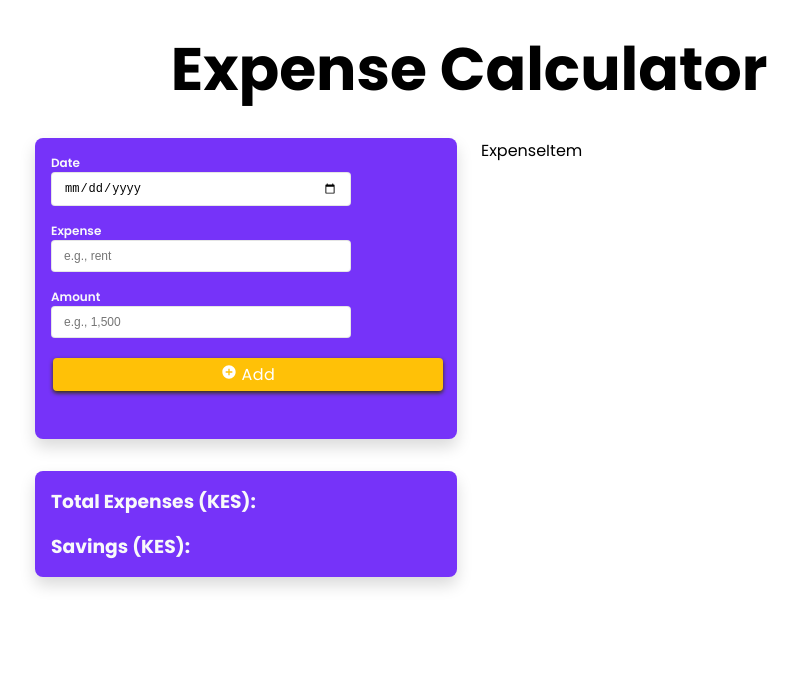
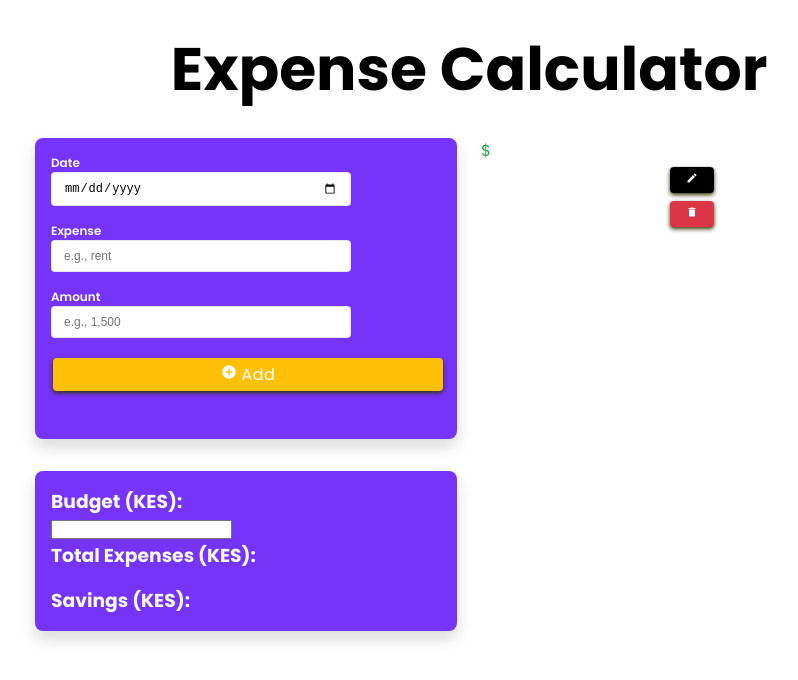
Before and after one commit to spectr-e/react-projects, a React (Vite) app: page / in a window 1280 px wide. Shown: the top 680 px of the page, without its empty margins (171-969 px from the left). Built offline with nearby package versions, Linux system fonts and the light colour scheme.

Commit message:
fix(ExpenseItemComp): Add the structure to handle expense item details

```diff
--- a/src/Projects/25-expenses-calculator-app/ExpenseCalculatorApp.jsx
+++ b/src/Projects/25-expenses-calculator-app/ExpenseCalculatorApp.jsx
@@ -23,10 +23,10 @@ const ExpenseCalculatorApp = () => {
           <section className='card mt-2 bg-primary text-light'>
             {/* Display Total */}
             <div className='card-body'>
-              {/* <BudgetStyle>
-                <h3>Budget: KES</h3>
-                <input type='number' value={''} />
-              </BudgetStyle> */}
+              {/* <BudgetStyle> */}
+              <h3>Budget (KES): </h3>
+              <input type='number' value={''} />
+              {/* </BudgetStyle> */}
               <h3 className='mb-1'>Total Expenses (KES): </h3>
 
               {/* Calculate Savings */}
--- a/src/Projects/25-expenses-calculator-app/ExpenseItem.jsx
+++ b/src/Projects/25-expenses-calculator-app/ExpenseItem.jsx
@@ -1,5 +1,28 @@
-const ExpenseItem = () => {
-  return <div>ExpenseItem</div>
+import { MdDelete, MdEdit } from 'react-icons/md'
+import { Button } from '../../components'
+
+const ExpenseItem = ({ charge, date, amount }) => {
+  return (
+    <div className='expense-details'>
+      <div className='d-flex flex-column' style={{ alignItems: 'flex-start' }}>
+        <h4 className='text-primary'>{charge}</h4>
+        <small className='text-danger'>{date}</small>
+      </div>
+      <div className='text-success'>${amount}</div>
+      <div className='d-flex flex-column'>
+        <Button
+          classes={'btn-sm'}
+          handleClick={() => handleEdit(id)}
+          text={<MdEdit />}
+        />
+        <Button
+          classes={'btn-sm btn-danger'}
+          handleClick={() => handleDelete(id)}
+          text={<MdDelete />}
+        />
+      </div>
+    </div>
+  )
 }
 
 export default ExpenseItem
```
